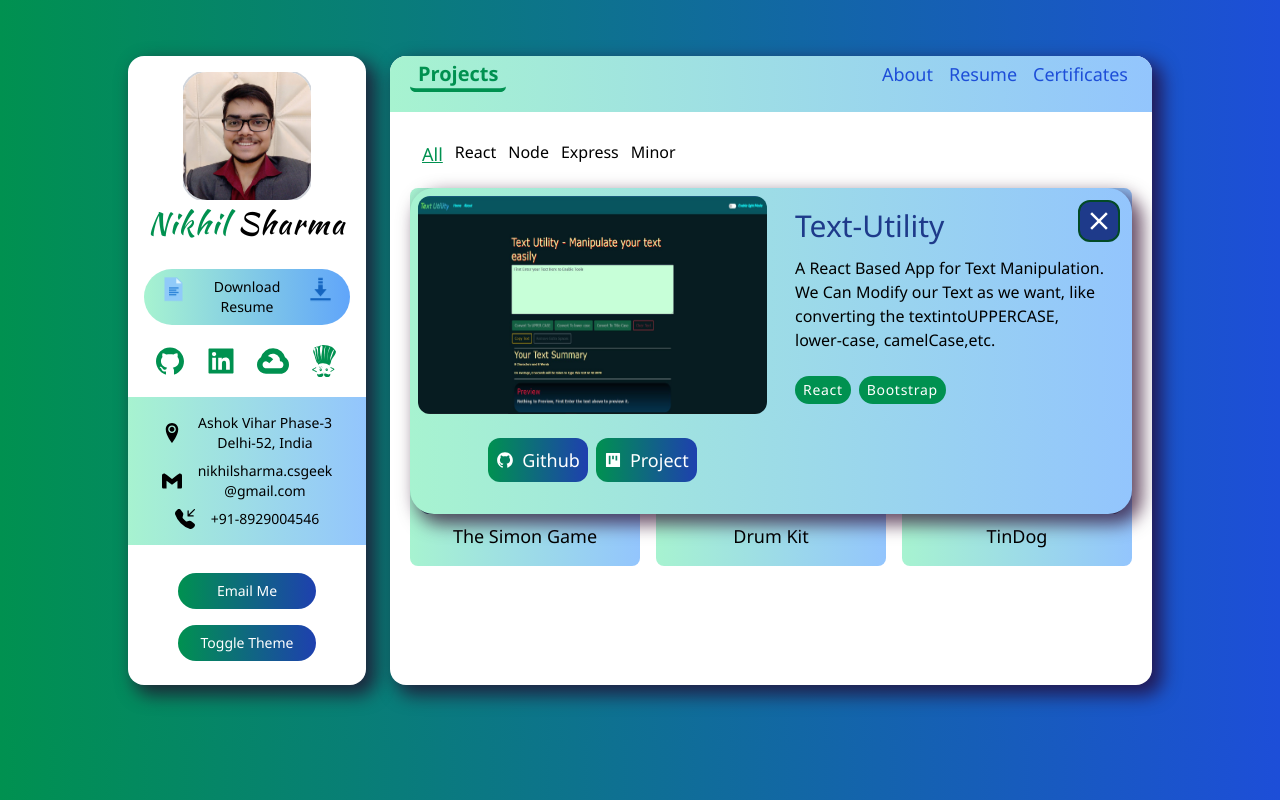
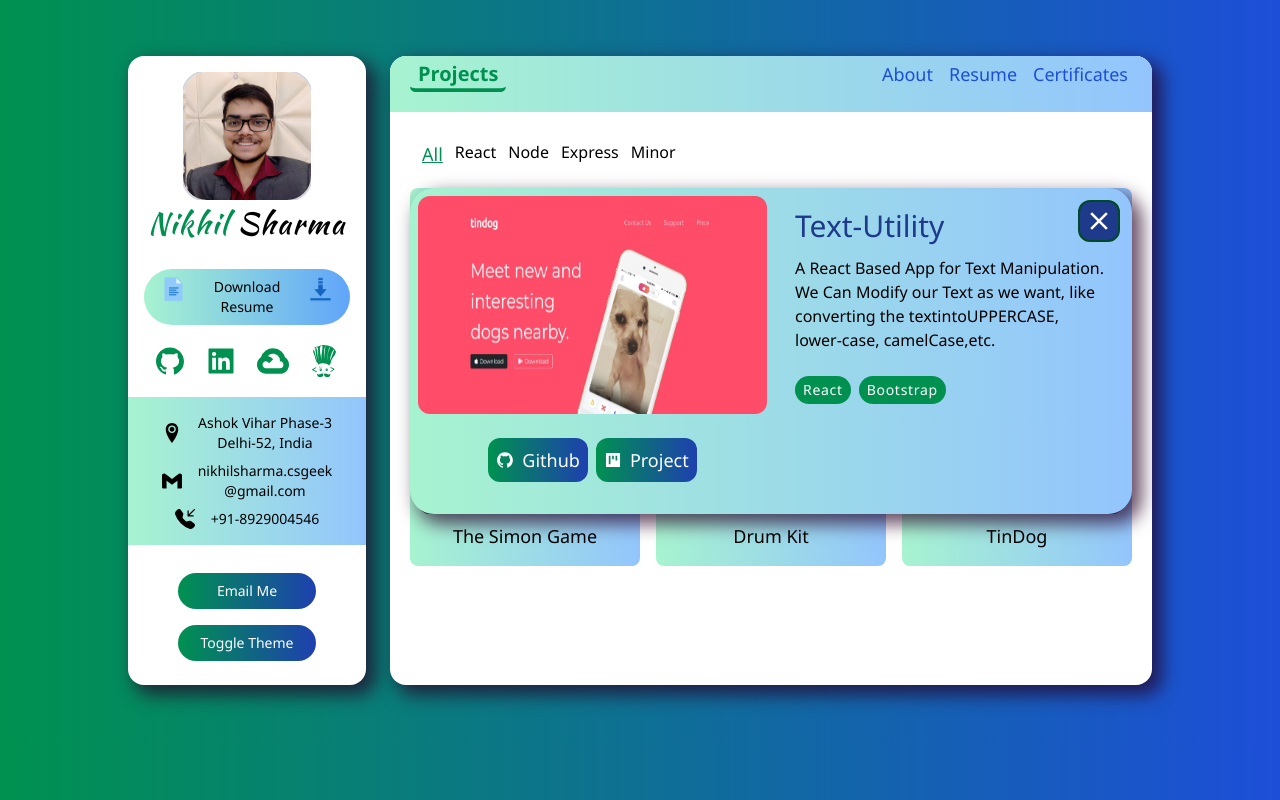
Before and after one commit to nikhilsharma-github/portfolio, a Next.js app: page /projects in a window 1280 px wide. Both pictures are taken after a click on the picture 525 px from the left and 249 px from the top of the page. Built offline with nearby package versions, Linux system fonts and the light colour scheme.

Commit message:
3rd unstable release with image issue

```diff
--- a/components/ProjectCard.tsx
+++ b/components/ProjectCard.tsx
@@ -85,7 +85,8 @@ const ProjectCard: FunctionComponent<{
         // src="/images/Portfolio_DP.jpg"
         // src={i1}
         // src={`/../public/images/${image_path}.jpg`}
-        src={imgval}
+        // src={imgval}
+        src="/images/TextUtility.jpg"
 
         alt={name}
         className="cursor-pointer  rounded-xl"
@@ -120,7 +121,8 @@ const ProjectCard: FunctionComponent<{
               // src={require('images/' + image_path + '.jpg')}
               // src={i1}
               // src={`/../public/images/${image_path}.jpg`}
-              src={imgval}
+              // src={imgval}
+              src="/images/TinDog.jpg"
               alt={name}
               className="rounded-xl mx-2 my-2  "
               width="400"
```
